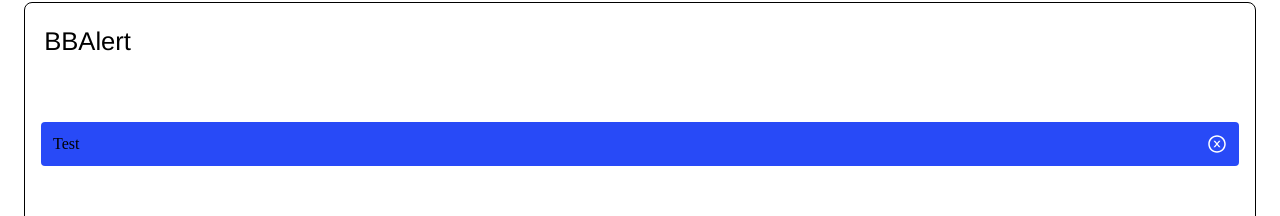
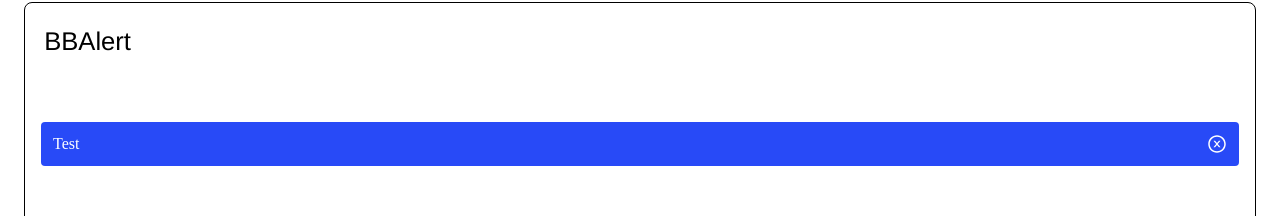
Before and after one commit to dan1229/nextjs-base-blocks, a Next.js app: page / in a window 1280 px wide. Shown: the part 287-503 px from the top of the page. Built offline with nearby package versions, Linux system fonts and the light colour scheme.

Commit message:
added div

```diff
--- a/src/bbalert/index.tsx
+++ b/src/bbalert/index.tsx
@@ -99,7 +99,7 @@ export default function BBAlert(Props: IPropsBBAlert): React.ReactElement {
       )}
       onClick={onClick && onClickOverride}
     >
-      {children}
+      <div>{children}</div>
       {dismissible && <AiOutlineCloseCircle className={styles.dismissButton} onClick={onClickDismiss} />}
     </div>
   );
```
